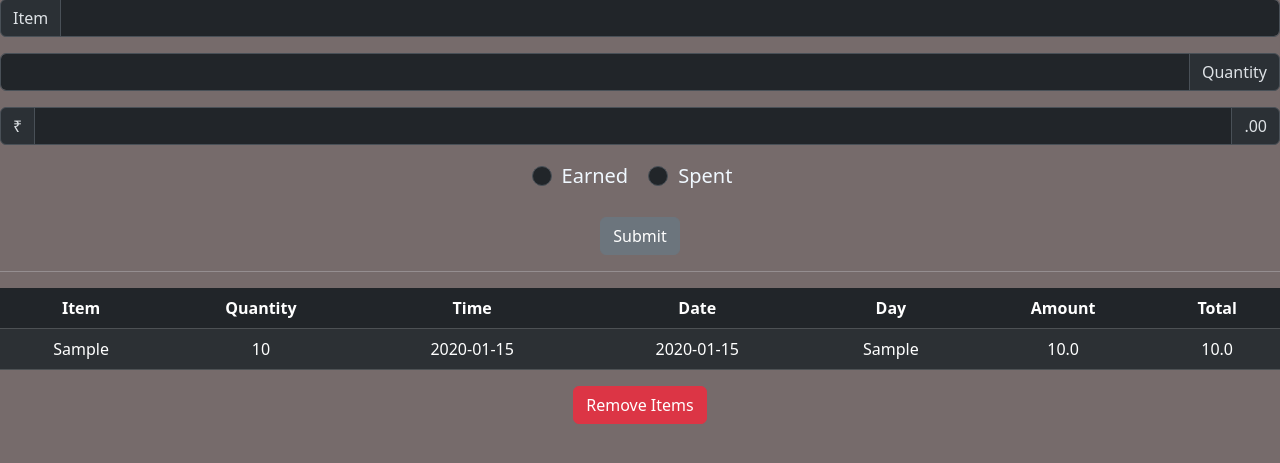
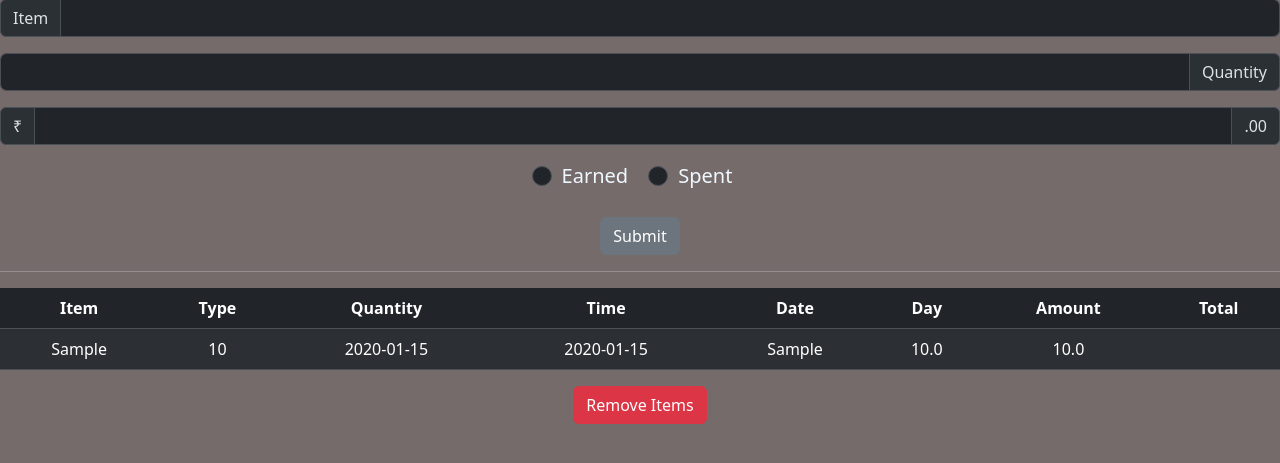
Before and after one commit to Shevilll/Expenses-Tracker, a Flask app: page / in a window 1280 px wide. Shown: the part 90-553 px from the top of the page. Run offline with Flask 3, Linux system fonts and the light colour scheme; tables that the repository leaves empty hold one stand-in row (values such as "Sample post").

Commit message:
added earned/spent

```diff
--- a/templates/index.html
+++ b/templates/index.html
@@ -94,11 +94,11 @@
                     <span class="input-group-text">.00</span>
                 </div>
                 <div class="form-check form-check-inline" style="font-size: 20px;">
-  <input class="form-check-input" type="radio" name="inlineRadioOptions" id="inlineRadio1" value="earned" required>
+  <input class="form-check-input" type="radio" name="earned/spent" id="inlineRadio1" value="Earned" required>
   <label class="form-check-label" for="inlineRadio1">Earned</label>
 </div>
 <div class="form-check form-check-inline" style="font-size: 20px;">
-  <input class="form-check-input" type="radio" name="inlineRadioOptions" id="inlineRadio2" value="spent" required>
+  <input class="form-check-input" type="radio" name="earned/spent" id="inlineRadio2" value="Spent" required>
   <label class="form-check-label" for="inlineRadio2">Spent</label>
 </div><br><br>
                 <button class="btn btn-secondary" type="submit">Submit</button>
@@ -110,6 +110,7 @@
             >
                 <thead>
                     <th>Item</th>
+                    <th>Type</th>
                     <th>Quantity</th>
                     <th>Time</th>
                     <th>Date</th>
@@ -128,10 +129,11 @@
                         <td>{{row[4]}}</td>
                         <td>{{row[5]}}</td>
                         <td>{{row[6]}}</td>
+                        <td>{{row[7]}}</td>
                         <td id="button-form-div">
                             <form action="/remove" method="POST">
                             <input type="checkbox" name="items"
-                            value="{{row[0]}},{{row[1]}},{{row[2]}},{{row[3]}},{{row[4]}},{{row[5]}},{{row[6]}}"
+                            value="{{row[0]}},{{row[1]}},{{row[2]}},{{row[3]}},{{row[4]}},{{row[5]}},{{row[6]}},{{row[7]}}"
                             class="form-check-input"
                                 ></input
                             >
```
